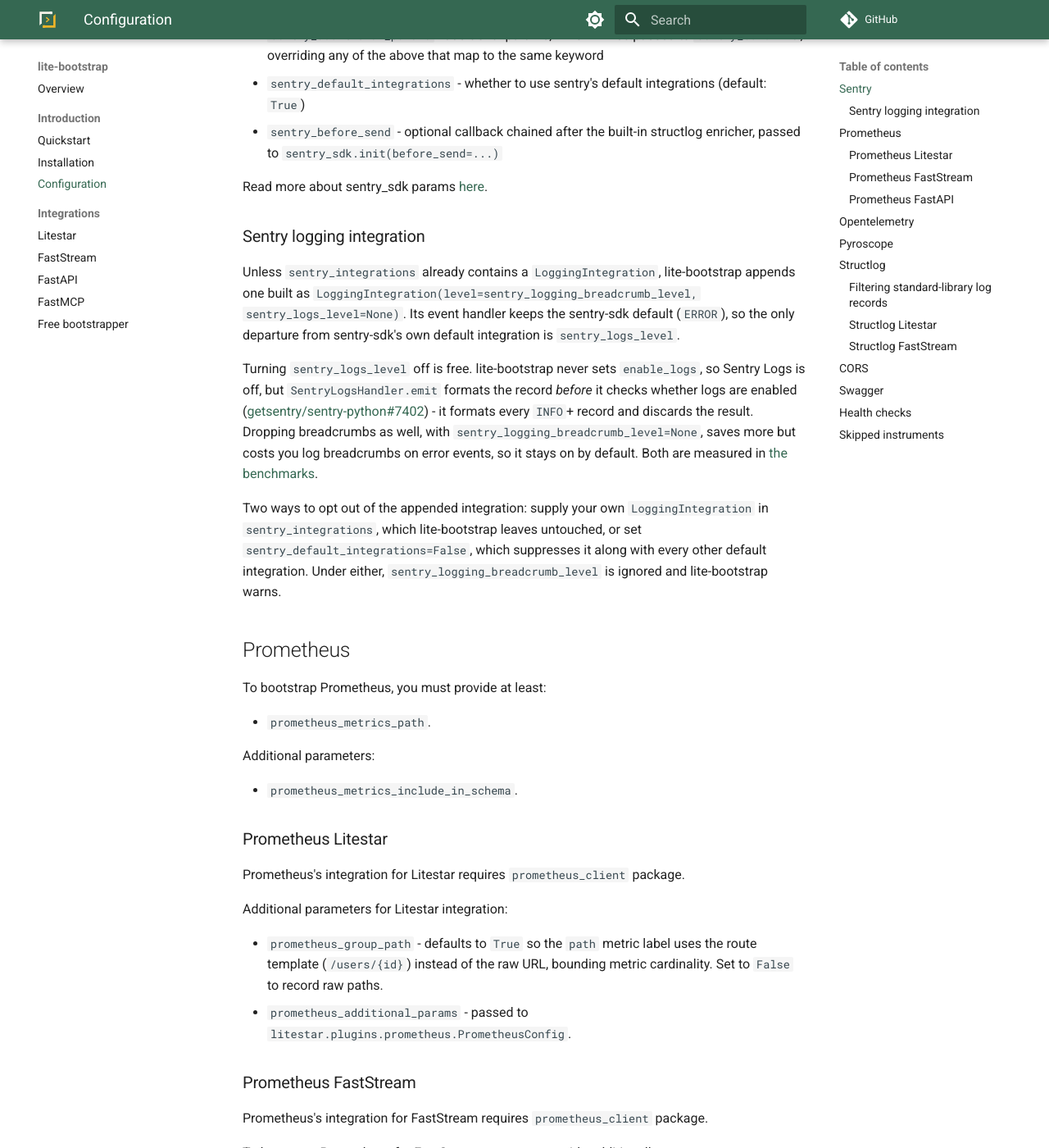
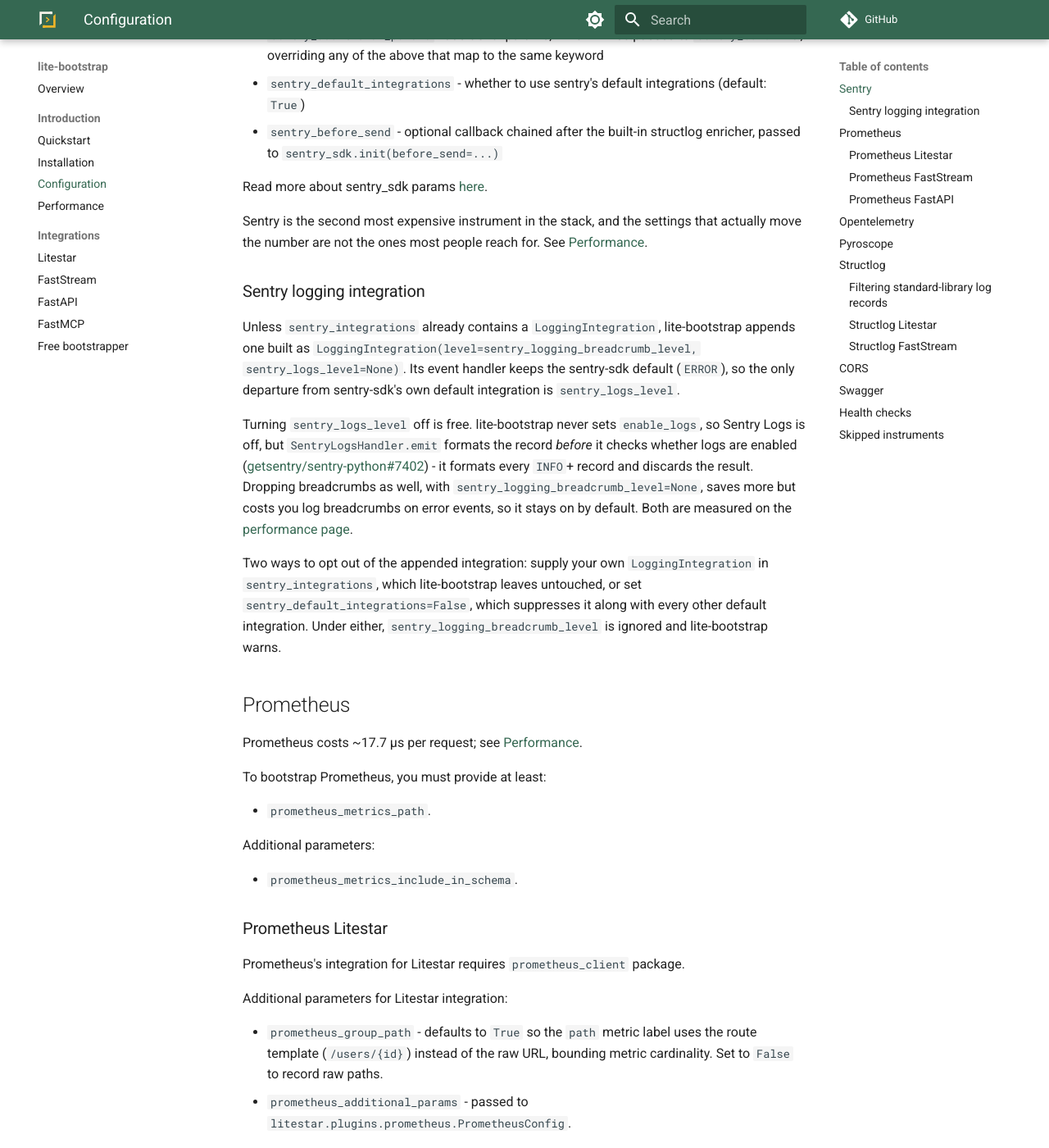
Before and after one commit to modern-python/lite-bootstrap, an MkDocs documentation site: the page built from docs/introduction/configuration.md, in a window 1280 px wide and 1400 px high, scrolled down 823 px. Shown: the whole window at 82% size. Built offline with MkDocs 1.6.1 and Material for MkDocs 9.7.7, drawn with Linux system fonts in a browser that asks for light colours; comment, search, counter and statistics services are not loaded; some of the changed text lies outside the part shown.

Commit message:
docs: add a performance page sourced from the benchmark write-up

````diff
--- a/docs/introduction/configuration.md
+++ b/docs/introduction/configuration.md
@@ -25,6 +25,9 @@
 
 Read more about sentry_sdk params [here](https://docs.sentry.io/platforms/python/configuration/options/).
 
+Sentry is the second most expensive instrument in the stack, and the settings that actually move
+the number are not the ones most people reach for. See [Performance](performance.md).
+
 ### Sentry logging integration
 
 Unless `sentry_integrations` already contains a `LoggingIntegration`, lite-bootstrap appends one built
@@ -37,8 +40,7 @@
 ([getsentry/sentry-python#7402](https://github.com/getsentry/sentry-python/issues/7402)) - it formats
 every `INFO`+ record and discards the result. Dropping breadcrumbs as well, with
 `sentry_logging_breadcrumb_level=None`, saves more but costs you log breadcrumbs on error events, so
-it stays on by default. Both are measured in
-[the benchmarks](https://github.com/modern-python/lite-bootstrap/blob/main/benchmarks/README.md#4c-logging-cost-per-record-not-per-request).
+it stays on by default. Both are measured on the [performance page](performance.md#where-the-time-goes).
 
 Two ways to opt out of the appended integration: supply your own `LoggingIntegration` in
 `sentry_integrations`, which lite-bootstrap leaves untouched, or set
@@ -47,6 +49,8 @@
 
 
 ## Prometheus
+
+Prometheus costs ~17.7 µs per request; see [Performance](performance.md).
 
 To bootstrap Prometheus, you must provide at least:
 
@@ -106,6 +110,7 @@
 
 Sampling is the cheapest way to cut what tracing costs: on a benchmark endpoint returning a constant,
 `ParentBased(TraceIdRatioBased(0.01))` saved ~55 µs per request against the always-on default.
+OpenTelemetry is the most expensive instrument in the stack; see [Performance](performance.md).
 
 ```python
 from opentelemetry.sdk.trace.sampling import ParentBased, TraceIdRatioBased
--- a/mkdocs.yml
+++ b/mkdocs.yml
@@ -9,6 +9,7 @@
       - Quickstart: introduction/quickstart.md
       - Installation: introduction/installation.md
       - Configuration: introduction/configuration.md
+      - Performance: introduction/performance.md
   - Integrations:
       - Litestar: integrations/litestar.md
       - FastStream: integrations/faststream.md
@@ -74,7 +75,12 @@
   - pymdownx.tabbed:
       alternate_style: true
   - pymdownx.inlinehilite
-  - pymdownx.snippets
+  # Reaches benchmarks/README.md, outside docs_dir: the performance page shares its tables
+  # rather than keeping a second copy of the numbers. check_paths makes a moved file fail
+  # the build instead of silently rendering nothing.
+  - pymdownx.snippets:
+      base_path: ["."]
+      check_paths: true
   - pymdownx.superfences
   - def_list
   - codehilite:
````
Also changed, not shown: docs/introduction/performance.md (added, +85 -0 lines).
